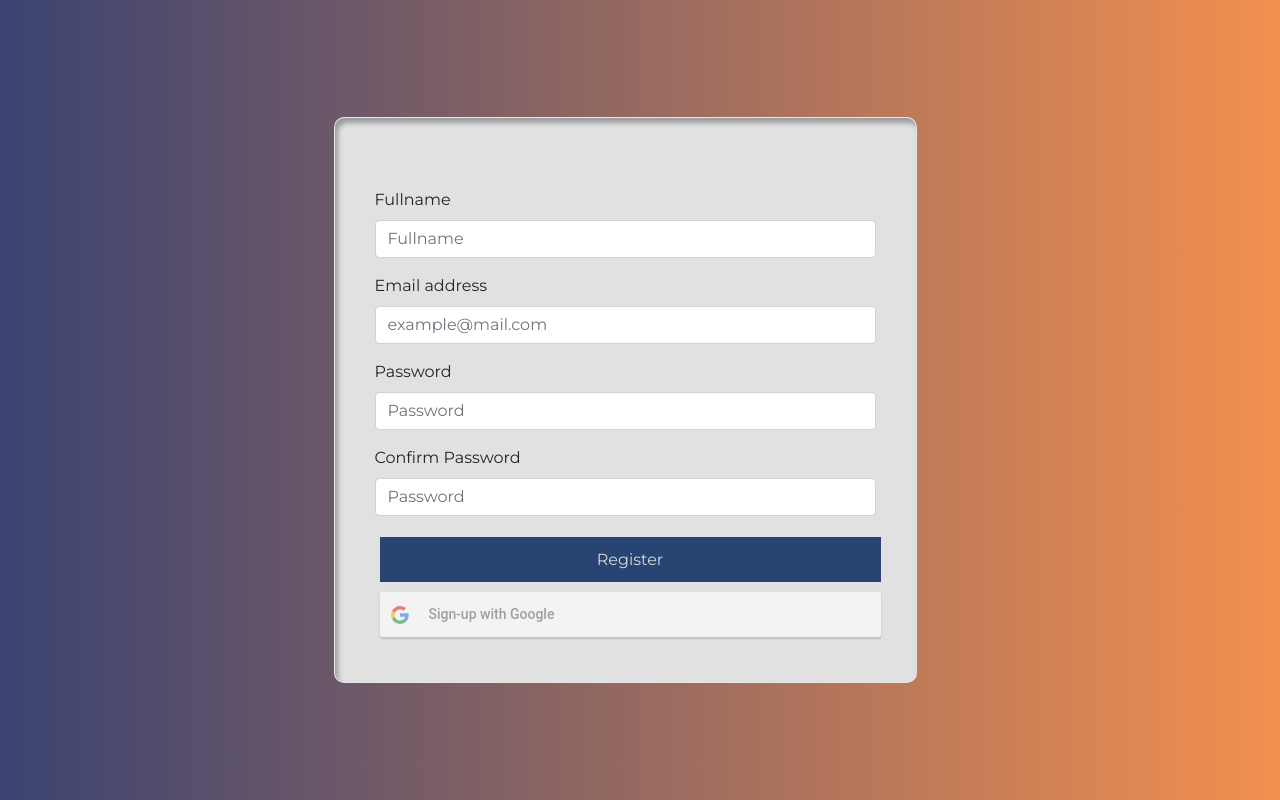
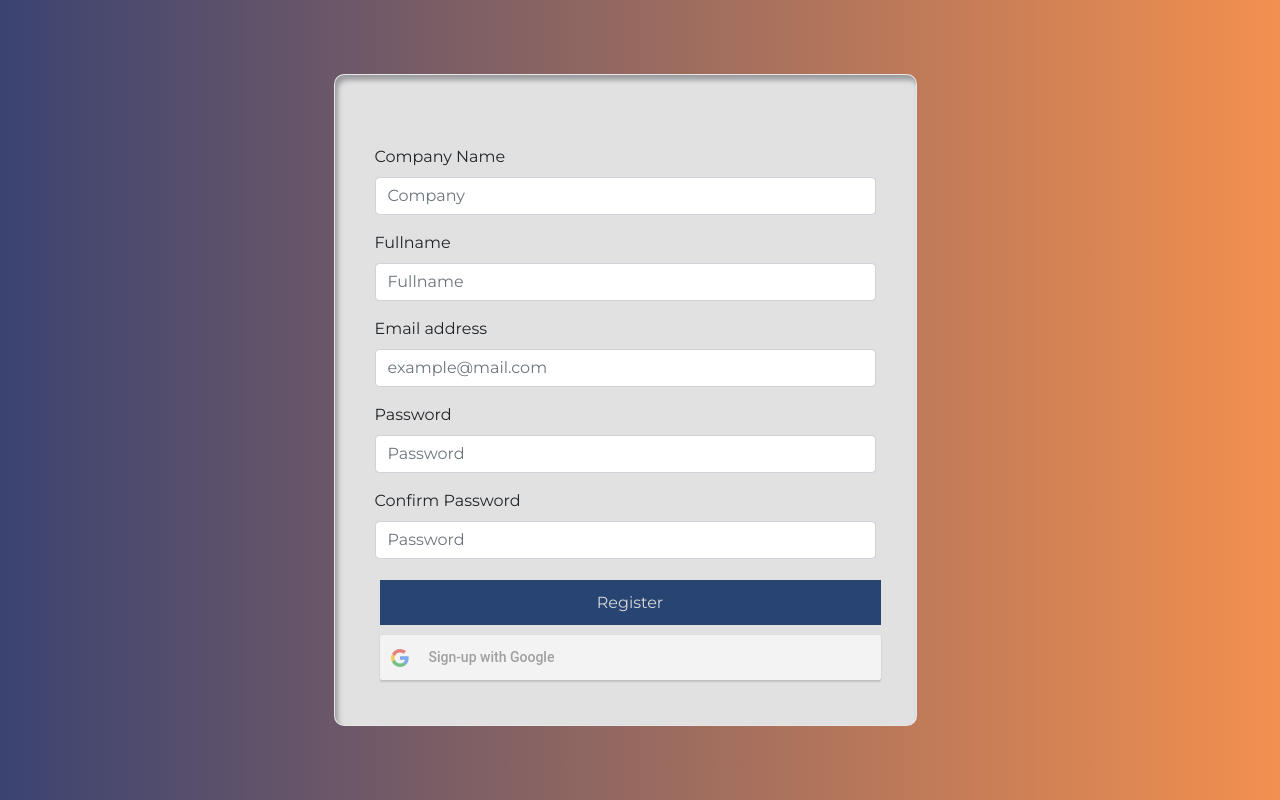
Before and after one commit to MasterPupoy/whr, a React (Create React App) app in the folder client/: page /register in a window 1280 px wide. Built offline with nearby package versions, Linux system fonts and the light colour scheme.

Commit message:
Included company field

```diff
--- a/client/src/pages/Registration.js
+++ b/client/src/pages/Registration.js
@@ -9,6 +9,11 @@ export default function Register(){
     <div className='register-container'>
       <div className='register-card'>
         <Form className="register-form">
+          <Form.Group className="mb-3" controlId="formBasicEmail">
+            <Form.Label>Company Name</Form.Label>
+            <Form.Control type="email" placeholder="Company" />
+          </Form.Group>
+
            <Form.Group className="mb-3" controlId="formBasicEmail">
             <Form.Label>Fullname</Form.Label>
             <Form.Control type="email" placeholder="Fullname" />
```
